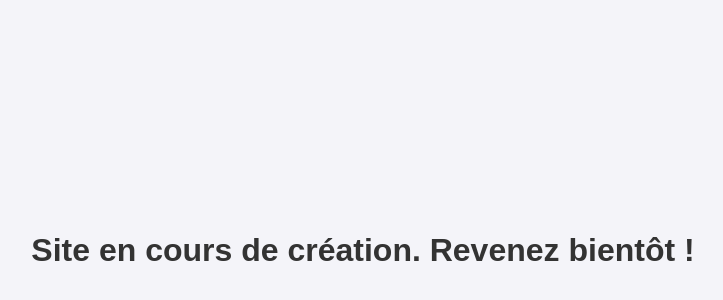
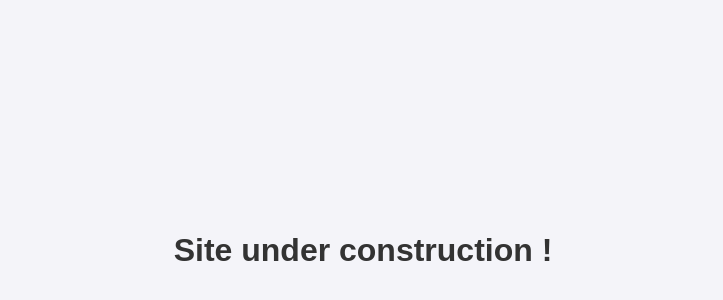
Before and after one commit to Tosi85/ecospine, a plain HTML site: page index.html in a window 1280 px wide. Shown: the part 150-450 px from the top of the page, without its empty margins (277-1000 px from the left). Drawn offline with Linux system fonts and the light colour scheme.

Commit message:
index.html

```diff
--- a/index.html
+++ b/index.html
@@ -21,6 +21,6 @@
     </style>
 </head>
 <body>
-    <h1>Site en cours de création. Revenez bientôt !</h1>
+    <h1>Site under construction !</h1>
 </body>
 </html>
```
